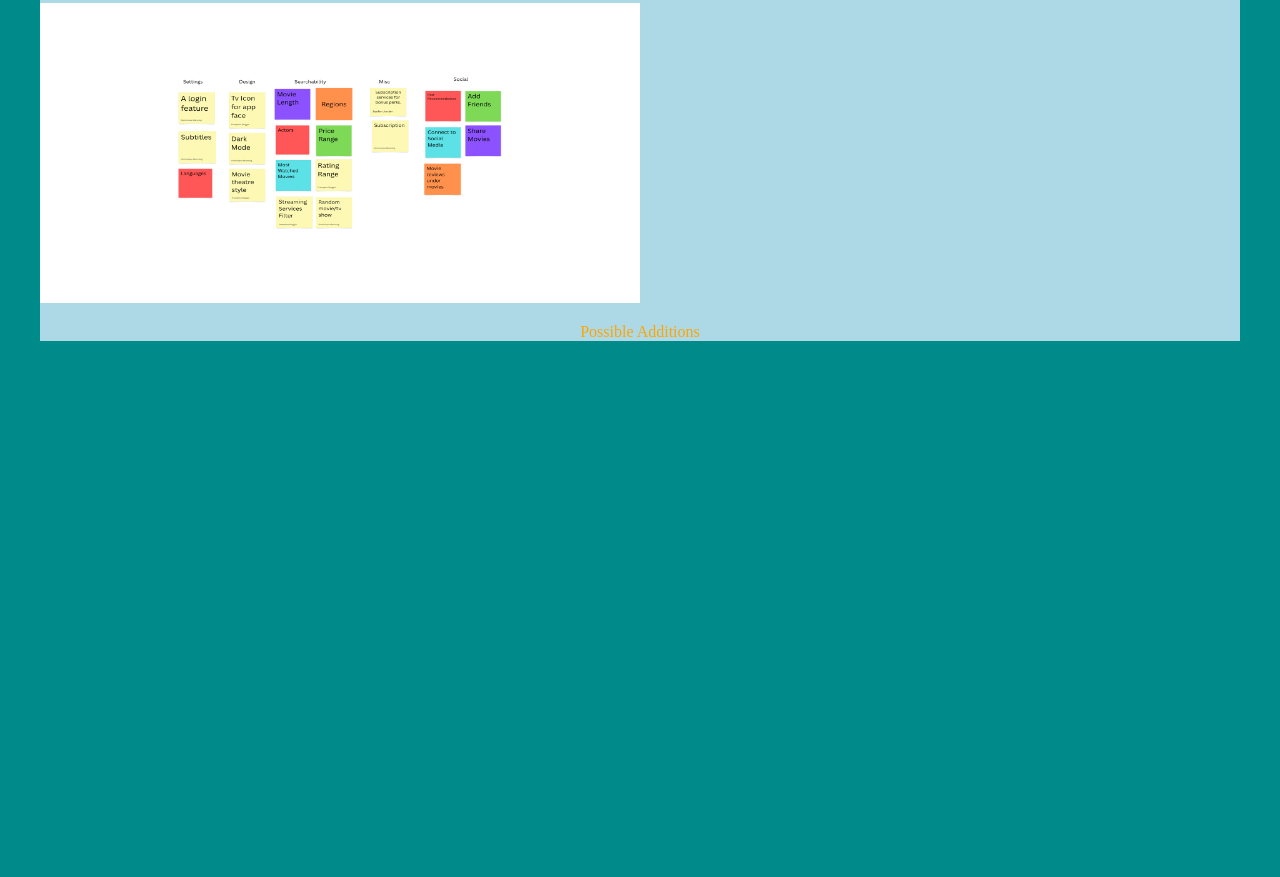
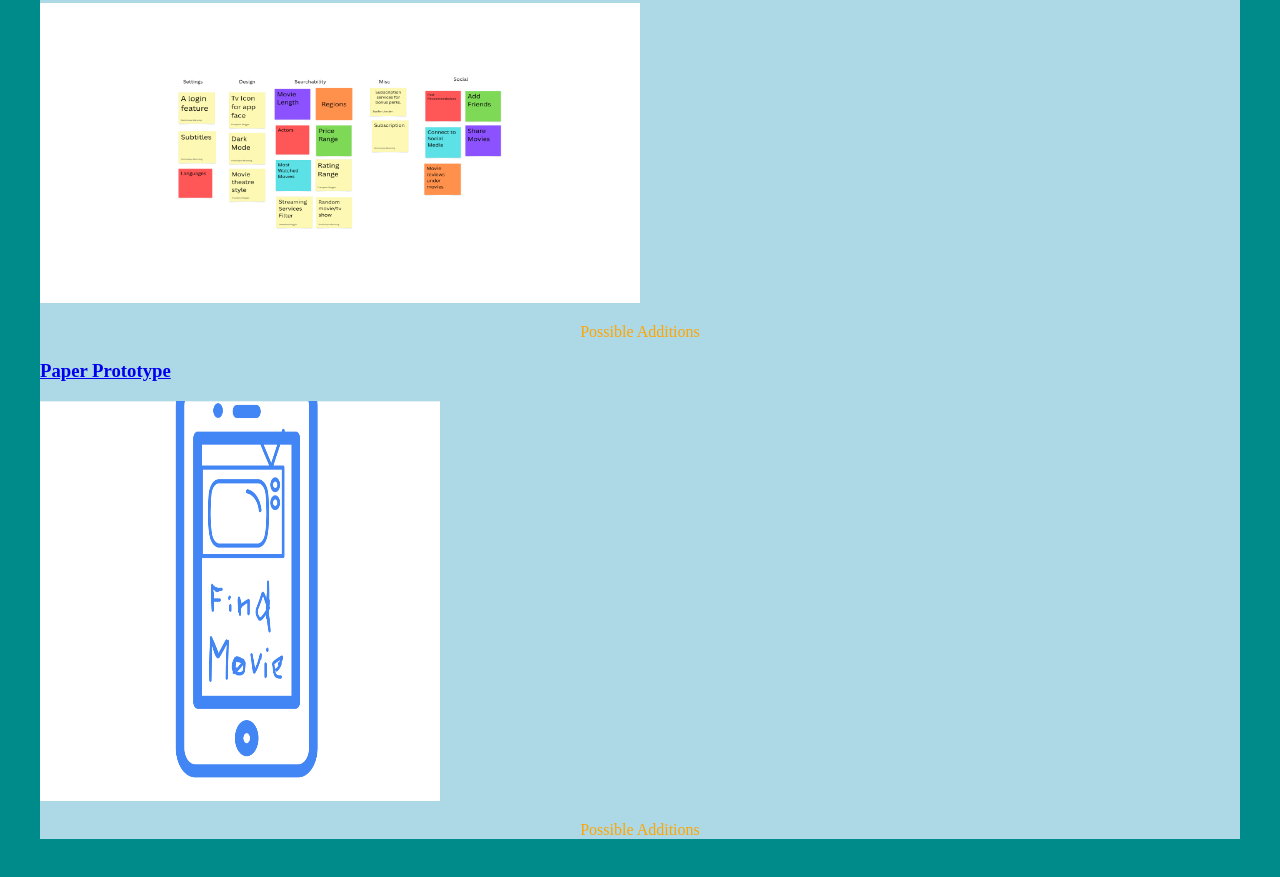
Before and after one commit to Famaggio05/Famaggio05.github.io, a plain HTML site: page index.html in a window 1280 px wide. Shown: the part 2027-2904 px from the top of the page. Before the commit the page ends 2408 px from the top, so only its background shows below. Drawn offline with Linux system fonts and the light colour scheme.

Commit message:
making paper prototype addition

```diff
--- a/index.html
+++ b/index.html
@@ -36,8 +36,12 @@
 <a href="autodraw 3_25_2026_final 2.pdf"><h3>sketches</h3></a>
 <a href="autodraw 3_25_2026_final 2.pdf"><img src="autodraw 3_25_2026.png" width="400" height="400"></a>
 <p>How the app will be used</p>
-<section class="Affinity Diagram">
+<section class="AffinityDiagram">
 <a href="Your paragraph text really.pdf"><h3>Affinity Diagram</h3></a>
 <a href="Your paragraph text really.pdf"><img src="Your paragraph text.png" width="600" height="300"></a>
 <p>Possible Additions</p>
+<section class="PaperPrototype">
+<a href="IMG_0243.mov"><h3>Paper Prototype</h3></a>
+<a href="IMG_0243.mov"><img src="IMG_0232.PNG" width="400" height="400"></a>
+<p>Possible Additions</p>
 </html>
--- a/styles.css
+++ b/styles.css
@@ -16,3 +16,5 @@ margin: 40px;}
 .persona { background-color: lightblue;}
 .Storyboards {background-color: lightblue;}
 .sketches {background-color: lightblue;}
+.AffinityDiagram {background-color: lightblue;}
+.PaperPrototype {background-color: lightblue;}
```
